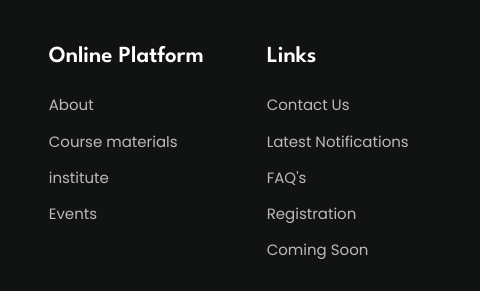
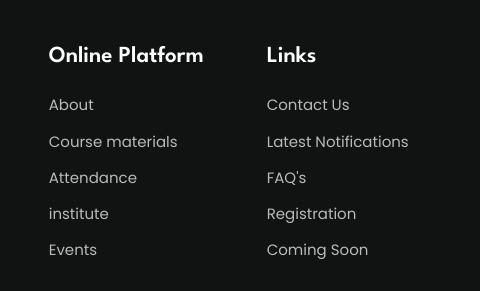
Before and after one commit to CAD-AI-DS/CAD-Classroom, a plain HTML site: page index.html in a window 1280 px wide. Shown: the part 3793-4084 px from the top of the page, 357-837 px from the left. Drawn offline with nearby package versions, Linux system fonts and the light colour scheme.

Commit message:
Update index.html

```diff
--- a/index.html
+++ b/index.html
@@ -671,6 +671,10 @@
           </li>
 
           <li>
+            <a href="Attendence-Apr.html" class="footer-link" target="_blank">Attendance</a>
+          </li>
+
+          <li>
             <a href="https://sistk.org/" class="footer-link" target="_blank">institute</a>
           </li>
 
```
